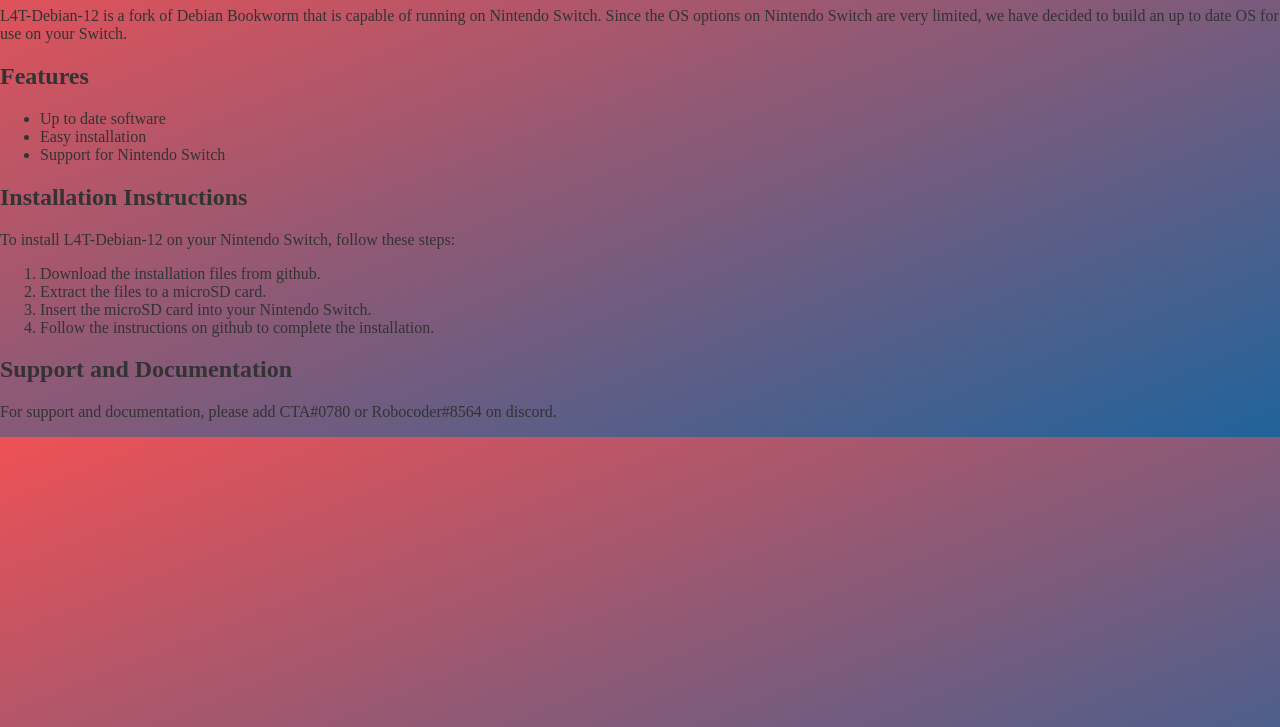
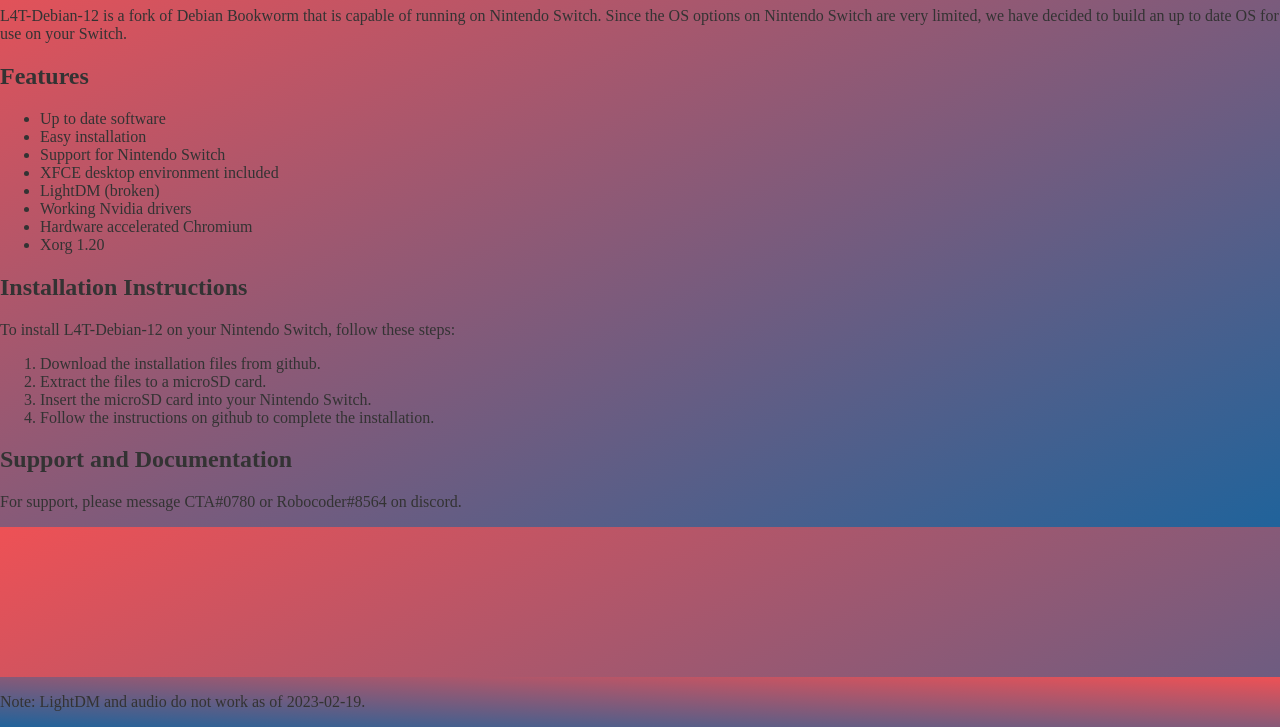
Before and after one commit to zqpvr/L4T-Debian-12, a plain HTML site: page index.html in a window 1280 px wide. Shown: the part 73-800 px from the top of the page. Drawn offline with Linux system fonts and the light colour scheme.

Commit message:
Update index.html

```diff
--- a/index.html
+++ b/index.html
@@ -24,7 +24,6 @@
         background: linear-gradient(to top right, #20639b, #ee5155);
         width: 100%;
         height: 50px;
-        opacity: 0.0;
       }
     </style>
   </head>
@@ -39,6 +38,11 @@
       <li>Up to date software</li>
       <li>Easy installation</li>
       <li>Support for Nintendo Switch</li>
+      <li>XFCE desktop environment included</li>
+      <li>LightDM (broken)</li>
+      <li>Working Nvidia drivers</li>
+      <li>Hardware accelerated Chromium</li>
+      <li>Xorg 1.20</li>
     </ul>
     <h2>Installation Instructions</h2>
     <p>To install L4T-Debian-12 on your Nintendo Switch, follow these steps:</p>
@@ -49,7 +53,9 @@
       <li>Follow the instructions on github to complete the installation.</li>
     </ol>
     <h2>Support and Documentation</h2>
-    <p>For support and documentation, please add CTA#0780 or Robocoder#8564 on discord.</p>
-    <div class="footer"></div>
+    <p>For support, please message CTA#0780 or Robocoder#8564 on discord.</p>
+    <div class="footer">
+      <p>Note: LightDM and audio do not work as of 2023-02-19.</p>
+    </div>
   </body>
 </html>
```
